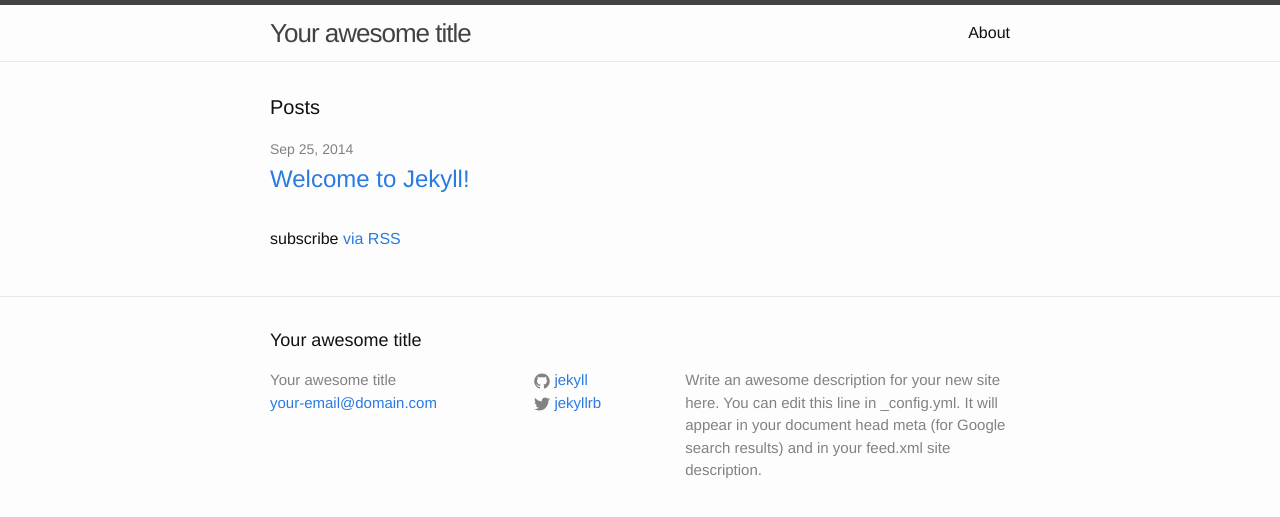
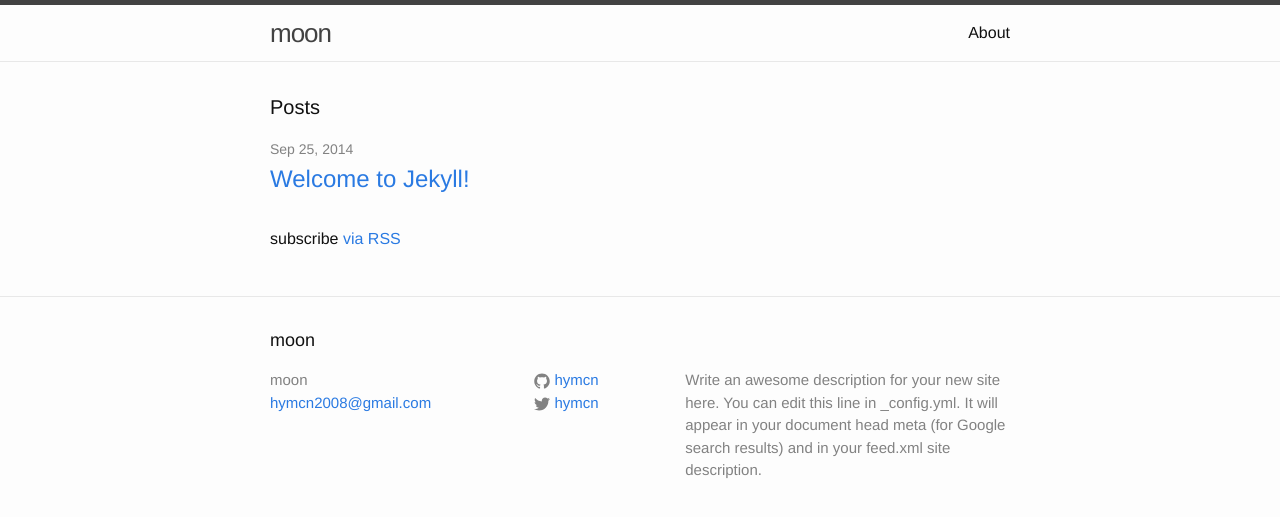
Before and after one commit to hymcn/hymcn.github.io, a Jekyll site: the page built from index.html, in a window 1280 px wide. Shown: the top 517 px of the page. Built offline with Jekyll 4.4.1, drawn with Linux system fonts in a browser that asks for light colours.

Commit message:
update some meta info

```diff
--- a/_config.yml
+++ b/_config.yml
@@ -1,14 +1,14 @@
 # Site settings
-title: Your awesome title
-email: your-email@domain.com
+title: moon
+email: hymcn2008@gmail.com
 description: > # this means to ignore newlines until "baseurl:"
   Write an awesome description for your new site here. You can edit this
   line in _config.yml. It will appear in your document head meta (for
   Google search results) and in your feed.xml site description.
 baseurl: "" # the subpath of your site, e.g. /blog/
 url: "http://yourdomain.com" # the base hostname & protocol for your site
-twitter_username: jekyllrb
-github_username:  jekyll
+twitter_username: hymcn
+github_username:  hymcn
 
 # Build settings
 markdown: kramdown
```
